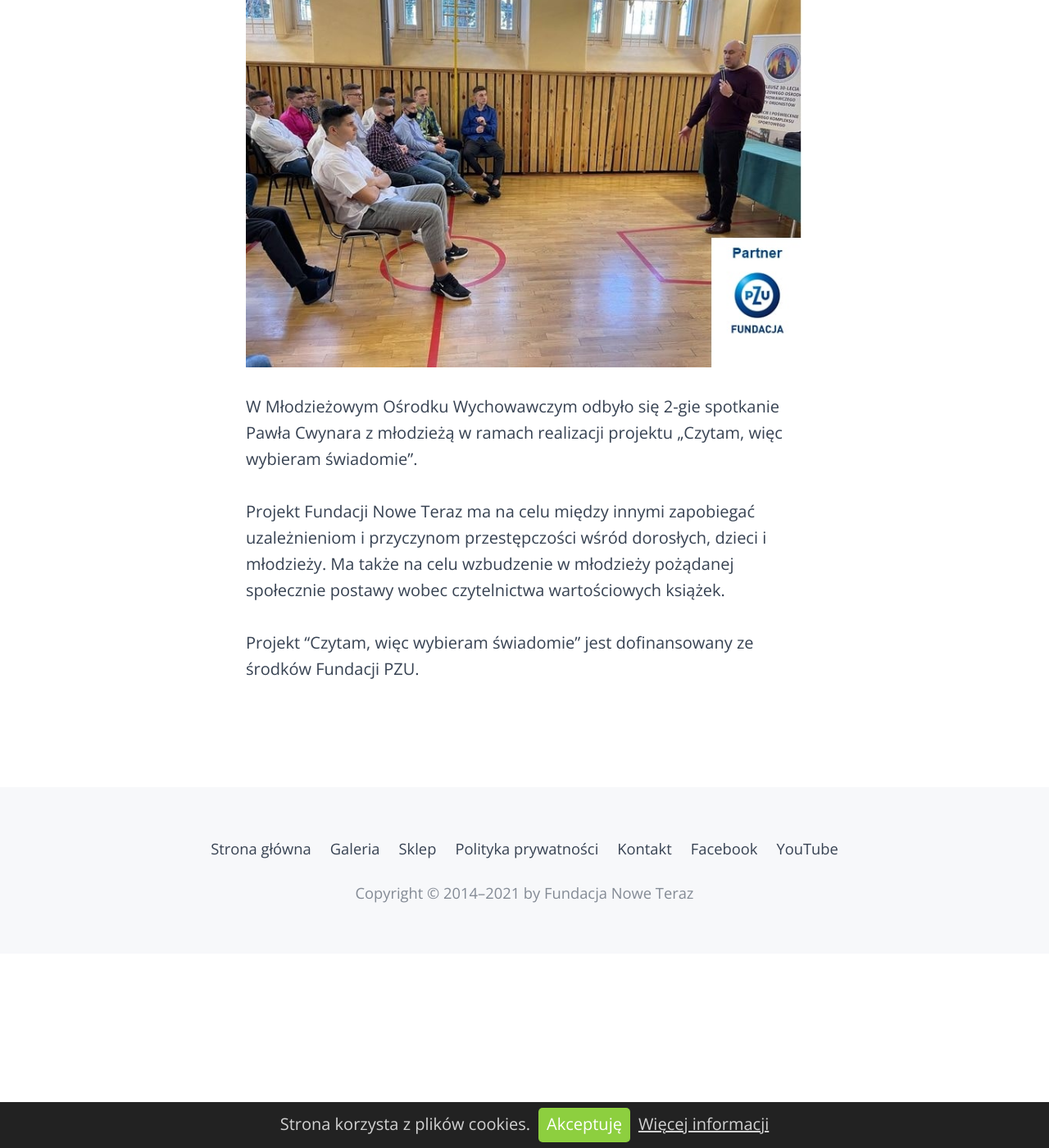
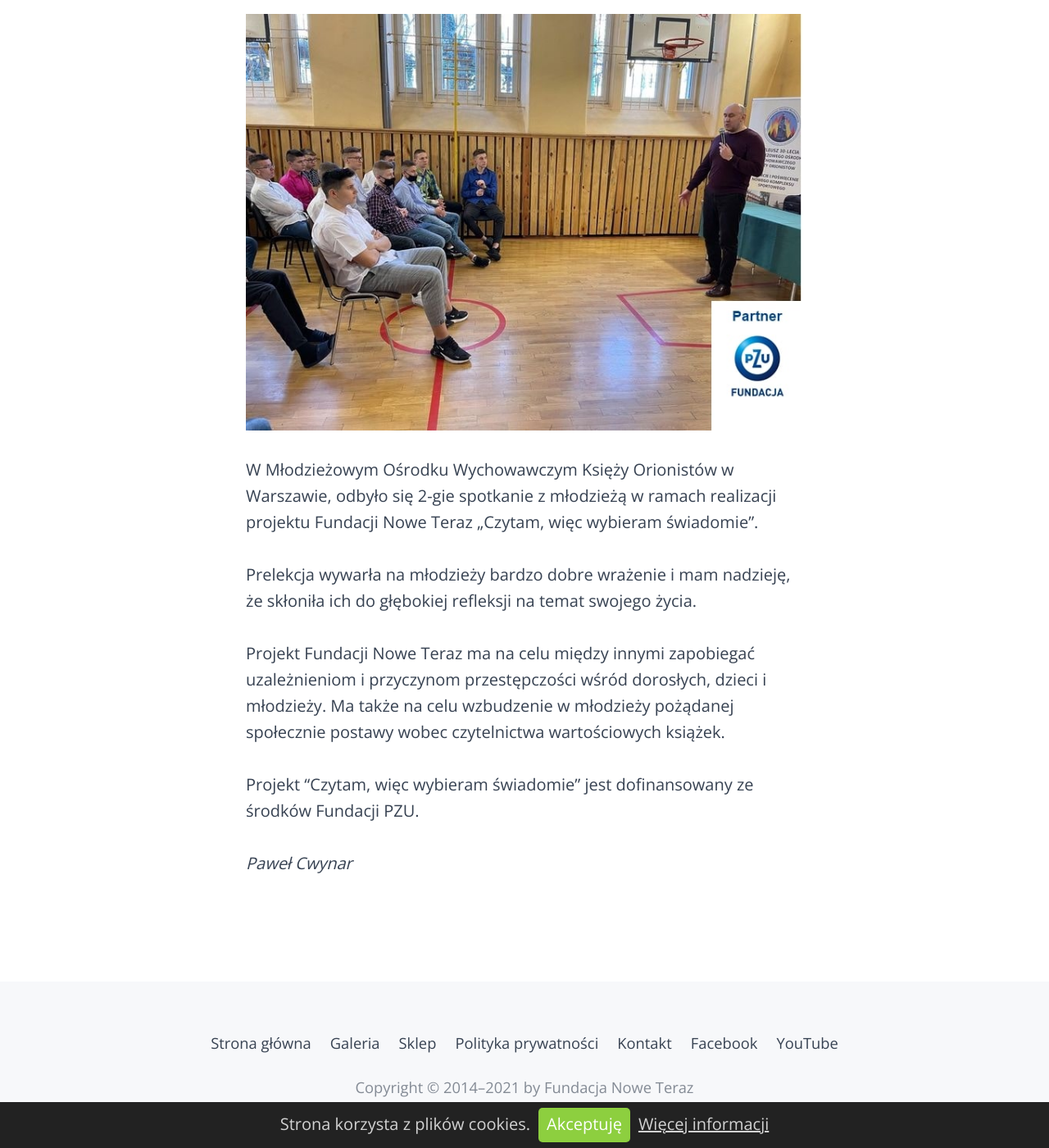
Before and after one commit to noweteraz/nowe-teraz-pl, a Jekyll site: the page built from _posts/2021-02-18-spotkanie-pawla-osrodek-barska.markdown, in a window 1280 px wide and 1400 px high, scrolled down 684 px. Shown: the whole window at 82% size. Built offline with Jekyll 4.4.1, drawn with Linux system fonts in a browser that asks for light colours; some of the changed text lies outside the part shown.

Commit message:
Update content.

```diff
--- a/_posts/2021-02-09-relacja-pawla-spotkanie-falenica.markdown
+++ b/_posts/2021-02-09-relacja-pawla-spotkanie-falenica.markdown
@@ -5,7 +5,7 @@
 image: /uploads/pawel-cwynar-falenica-logo-pzu.jpg
 description: >-
             Krótka relacja Pawła Cwynara ze spotkania w ramach realizacji projektu „Czytam, więc wybieram świadomie”.
-title: Relacja Pawła ze spotkania w Schronisku dla Nieletnich w Warszawie-Falenicy
+title: Relacja Pawła Cwynara ze spotkania w Schronisku dla Nieletnich w Warszawie-Falenicy
 ---
 
 Pierwsze w tym roku spotkanie, gdzie z ramienia Fundacji Nowe Teraz w ramach projektu „Czytam, więc wybieram świadomie”, którego Partnerem jest FUNDACJA PZU Pomoc to Moc - społeczna odpowiedzialność PZU miałem okazję odwiedzić  Schronisko dla Nieletnich i Zakład Poprawczy w Warszawie-Falenicy.
--- a/_posts/2021-02-18-spotkanie-pawla-osrodek-barska.markdown
+++ b/_posts/2021-02-18-spotkanie-pawla-osrodek-barska.markdown
@@ -4,12 +4,16 @@
 tags: null
 image: /uploads/pawel-cwynar-spotkanie-osrodek-wychowawczy-barska.jpg
 description: >-
-            W Młodzieżowym Ośrodku Wychowawczym odbyło się 2-gie spotkanie Pawła Cwynara z młodzieżą w ramach projektu „Czytam, więc wybieram świadomie”.
-title: Paweł Cwynar rozmawia z młodzieżą w Młodzieżowym Ośrodku Wychowawczym
+            W Młodzieżowym Ośrodku Wychowawczym Księży Orionistów w Warszawie, odbyło się 2-gie spotkanie z młodzieżą w ramach realizacji projektu Fundacji Nowe Teraz „Czytam, więc wybieram świadomie”.
+title: Relacja Pawła Cwynara ze spotkania w Młodzieżowym Ośrodku Wychowawczym w Warszawie
 ---
 
-W Młodzieżowym Ośrodku Wychowawczym odbyło się 2-gie spotkanie Pawła Cwynara z młodzieżą w ramach realizacji projektu „Czytam, więc wybieram świadomie”.
+W Młodzieżowym Ośrodku Wychowawczym Księży Orionistów w Warszawie, odbyło się 2-gie spotkanie z młodzieżą w ramach realizacji projektu Fundacji Nowe Teraz „Czytam, więc wybieram świadomie”.
+
+Prelekcja wywarła na młodzieży bardzo dobre wrażenie i mam nadzieję, że skłoniła ich do głębokiej refleksji na temat swojego życia.
 
 Projekt Fundacji Nowe Teraz ma na celu między innymi zapobiegać uzależnieniom i przyczynom przestępczości wśród dorosłych, dzieci i młodzieży. Ma także na celu wzbudzenie w młodzieży pożądanej społecznie postawy wobec czytelnictwa wartościowych książek.
 
 Projekt "Czytam, więc wybieram świadomie" jest dofinansowany ze środków Fundacji PZU.
+
+*Paweł Cwynar*
```
